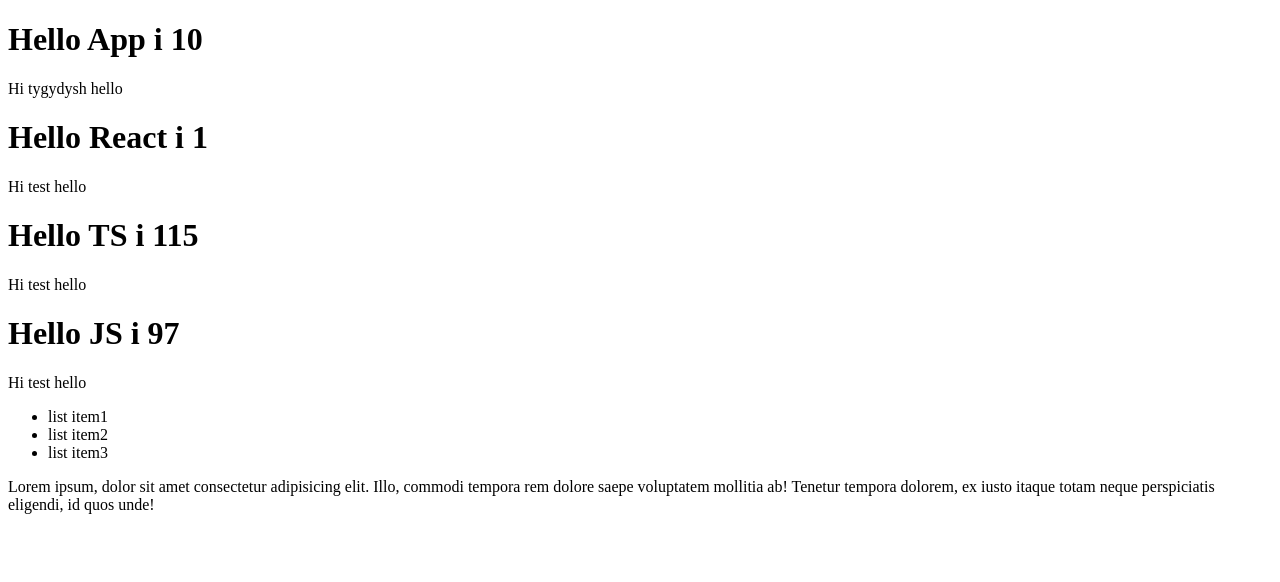
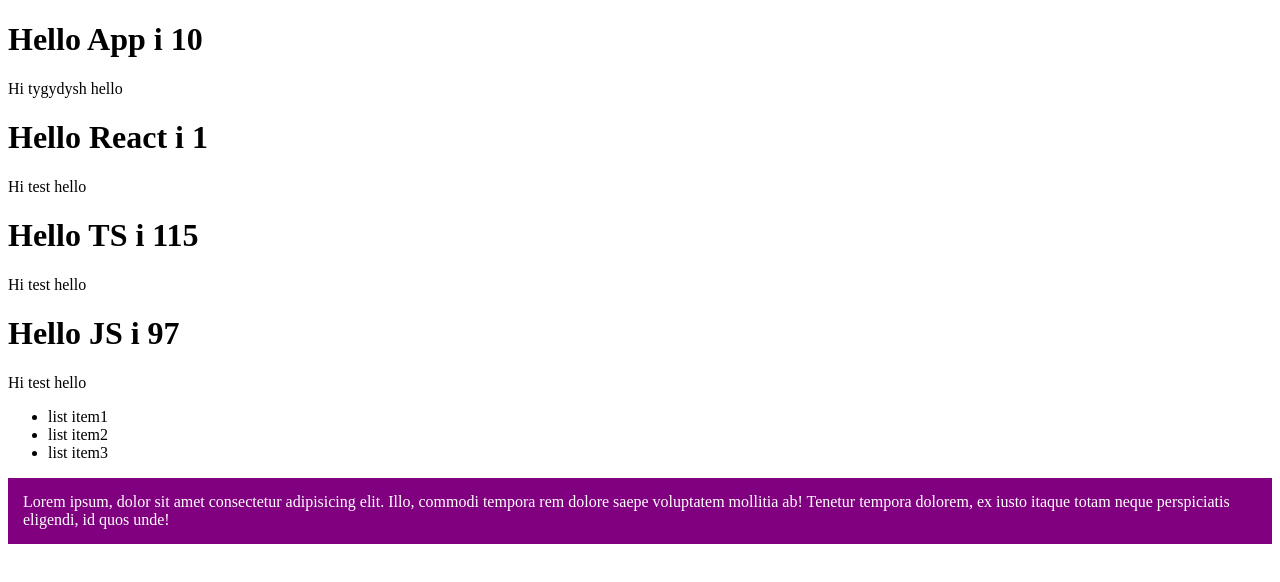
Before and after one commit to asteriab/react-shop-project, a React (Create React App) app: page / in a window 1280 px wide. Shown: the top 582 px of the page. Built offline with nearby package versions, Linux system fonts and the light colour scheme.

Commit message:
attribute styles

```diff
--- a/src/List.tsx
+++ b/src/List.tsx
@@ -1,5 +1,6 @@
 type Props = {};
 export const List = (props: Props) => {
+  let data = true;
   return (
     <>
       <ul>
@@ -7,7 +8,13 @@ export const List = (props: Props) => {
         <li>list item2</li>
         <li>list item3</li>
       </ul>
-      <p>
+      <p
+        style={{
+          color: "white",
+          backgroundColor: data ? "purple" : "yellow",
+          padding: "15px",
+        }}
+      >
         Lorem ipsum, dolor sit amet consectetur adipisicing elit. Illo, commodi
         tempora rem dolore saepe voluptatem mollitia ab! Tenetur tempora
         dolorem, ex iusto itaque totam neque perspiciatis eligendi, id quos
```
